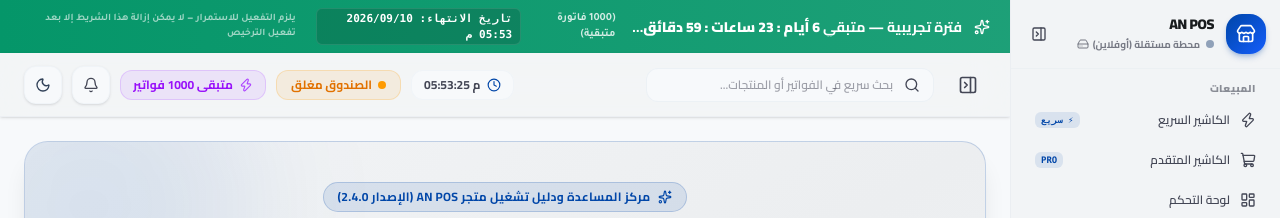
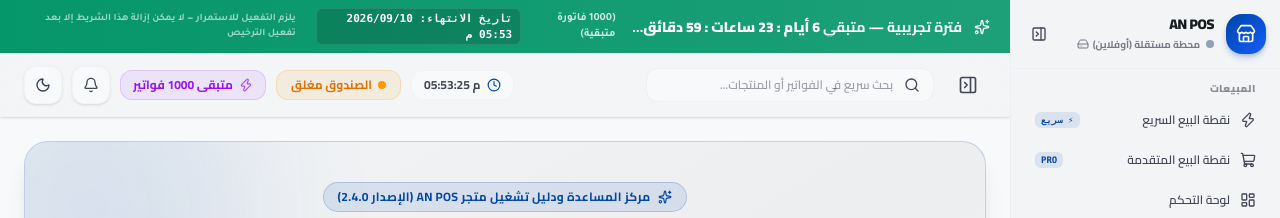
Before and after one commit to ammarnaass/AN-POS-TEST, a React (Vite) app: page /#/support in a window 1280 px wide. Shown: the top 218 px of the page. Built offline with nearby package versions, Linux system fonts and the light colour scheme.

Commit message:
feat(pos): rename quick pos to نقطة البيع السريع and advanced pos to نقطة البيع المتقدمة

```diff
--- a/src/components/layout/Sidebar.tsx
+++ b/src/components/layout/Sidebar.tsx
@@ -50,8 +50,8 @@
   {
     title: 'المبيعات',
     items: [
-      { path: '/pos/quick', label: 'الكاشير السريع', icon: Zap, badge: '⚡ سريع' },
-      { path: '/pos', label: 'الكاشير المتقدم', icon: ShoppingCart, badge: 'PRO' },
+      { path: '/pos/quick', label: 'نقطة البيع السريع', icon: Zap, badge: '⚡ سريع' },
+      { path: '/pos', label: 'نقطة البيع المتقدمة', icon: ShoppingCart, badge: 'PRO' },
       { path: '/', label: 'لوحة التحكم', icon: LayoutDashboard },
       { path: '/sales', label: 'المبيعات', icon: Receipt },
       { path: '/cash', label: 'الخزينة', icon: DollarSign, roles: ['admin', 'cashier'] },
--- a/src/features/pos/POSPage.tsx
+++ b/src/features/pos/POSPage.tsx
@@ -1058,7 +1058,7 @@
             title="الانتقال إلى نقطة البيع السريعة"
           >
             <Zap className="w-4 h-4 fill-amber-500 text-amber-500" />
-            <span className="font-cairo font-extrabold hidden md:inline">كاشير سريع</span>
+            <span className="font-cairo font-extrabold hidden md:inline">نقطة البيع السريع</span>
             <span className="px-1.5 py-0.5 rounded text-[9px] font-black bg-amber-500 text-white shadow-2xs">⚡ FAST</span>
           </button>
 
--- a/src/features/pos/components/ModernPOSLayout.tsx
+++ b/src/features/pos/components/ModernPOSLayout.tsx
@@ -242,10 +242,10 @@
               type="button"
               onClick={() => navigate('/pos/quick')}
               className="px-3 py-1.5 rounded-lg bg-white dark:bg-slate-700 text-blue-600 dark:text-blue-400 shadow-xs flex items-center gap-1.5 hover:bg-blue-50 transition cursor-pointer"
-              title="الانتقال لكاشير سريع"
+              title="الانتقال لنقطة البيع السريع"
             >
               <Zap className="w-4 h-4 fill-current text-blue-600 dark:text-blue-400" />
-              <span>كاشير سريع</span>
+              <span>نقطة البيع السريع</span>
             </button>
             <button
               type="button"
--- a/src/features/pos/components/SidebarPOSLayout.tsx
+++ b/src/features/pos/components/SidebarPOSLayout.tsx
@@ -667,10 +667,10 @@
                 type="button"
                 onClick={() => navigate('/pos/quick')}
                 className="flex items-center gap-1.5 px-3 py-2.5 rounded-xl bg-amber-500/10 text-amber-700 dark:text-amber-400 hover:bg-amber-500/20 border border-amber-200 dark:border-amber-800/60 transition cursor-pointer"
-                title="الانتقال إلى كاشير سريع"
+                title="الانتقال إلى نقطة البيع السريع"
               >
                 <Zap className="w-4 h-4 text-amber-600 dark:text-amber-400 fill-amber-500" />
-                <span>كاشير سريع</span>
+                <span>نقطة البيع السريع</span>
               </button>
 
               <button
--- a/src/features/pos/quick/components/QuickPOSHeader.tsx
+++ b/src/features/pos/quick/components/QuickPOSHeader.tsx
@@ -152,7 +152,7 @@
                 {shopName || 'متجر AN POS'}
               </h1>
               <span className="bg-amber-100 dark:bg-amber-950/60 text-amber-800 dark:text-amber-300 text-[11px] font-bold px-2 py-0.5 rounded-full flex items-center gap-1 border border-amber-200/60 dark:border-amber-700/40">
-                ⚡ كاشير سريع
+                ⚡ نقطة البيع السريع
               </span>
             </div>
             <p className="text-xs text-slate-500 dark:text-slate-400 mt-0.5">
--- a/src/features/print/PrintTemplatesPage.tsx
+++ b/src/features/print/PrintTemplatesPage.tsx
@@ -1665,7 +1665,7 @@
                 <label className="block text-xs font-bold text-on-surface mb-1.5">اسم القالب</label>
                 <input
                   type="text"
-                  placeholder="مثال: إيصال الكاشير السريع (80mm)"
+                  placeholder="مثال: إيصال نقطة البيع السريع (80mm)"
                   value={newTplName}
                   onChange={(e) => setNewTplName(e.target.value)}
                   className="w-full px-4 py-2.5 rounded-xl bg-surface-container border border-outline-variant/20 text-sm text-on-surface focus:outline-none focus:ring-2 focus:ring-primary/20 focus:border-primary transition-all"
--- a/src/features/support/SupportPage.tsx
+++ b/src/features/support/SupportPage.tsx
@@ -182,7 +182,7 @@
     iconColor: 'text-blue-700 dark:text-blue-400',
     iconBg: 'bg-blue-100 dark:bg-blue-500/15 border-blue-300 dark:border-blue-500/30',
     route: '/pos/advanced',
-    routeLabel: 'فتح الكاشير المتقدم (تصميم 5)',
+    routeLabel: 'فتح نقطة البيع المتقدمة (تصميم 5)',
     proTip: 'شريط العمليات العلوي يجمع أهم وظائف المحطة: الصفحة الرئيسية، صنف حر، فتح الدرج، عارض الأسعار، والحاسبة.',
     shortcuts: [
       { key: 'Esc', label: 'الصفحة الرئيسية' },
@@ -214,15 +214,15 @@
   {
     id: 'pos-quick',
     category: 'نقطة البيع (POS) والتصاميم',
-    title: 'الكاشير السريع (Quick POS) لمحطات المسح المتواصل',
+    title: 'نقطة البيع السريع (Quick POS) لمحطات المسح المتواصل',
     shortDesc: 'نمط مسح عالي السرعة مخصص للسوبرماركت والبقالة التي تشهد طوابير انتظار كثيفة.',
     timeEstimate: 'دقيقتان',
     icon: Zap,
     iconColor: 'text-amber-700 dark:text-amber-400',
     iconBg: 'bg-amber-100 dark:bg-amber-500/15 border-amber-300 dark:border-amber-500/30',
     route: '/pos/quick',
-    routeLabel: 'فتح الكاشير السريع',
-    proTip: 'في الكاشير السريع، مسح نفس الباركود مراراً يزيد الكمية تلقائياً ويطبع الوصل فور الضغط على Enter.',
+    routeLabel: 'فتح نقطة البيع السريع',
+    proTip: 'في نقطة البيع السريع، مسح نفس الباركود مراراً يزيد الكمية تلقائياً ويطبع الوصل فور الضغط على Enter.',
     shortcuts: [
       { key: 'Barcode', label: 'مسح متكرر فوري' },
       { key: 'Enter', label: 'تأكيد السداد السريع' },
@@ -570,7 +570,7 @@
   {
     id: 'feat-quick-pos',
     category: 'نقطة البيع (POS) والتصاميم',
-    title: 'الكاشير السريع (Quick POS)',
+    title: 'نقطة البيع السريع (Quick POS)',
     badge: 'سرعة فائقة',
     desc: 'نمط مسح متواصل ومباشر بالباركود مصمم لمواجهة طوابير الانتظار في السوبرماركت ومحلات البقالة الكبيرة.',
     highlights: ['مسح متكرر لمضاعفة الكمية', 'طباعة فورية', 'حساب الصرف تلقائياً', 'دون لمس الفأرة'],
```
Also changed, not shown: 1 other file (tests, documents, lock files or other folders).
